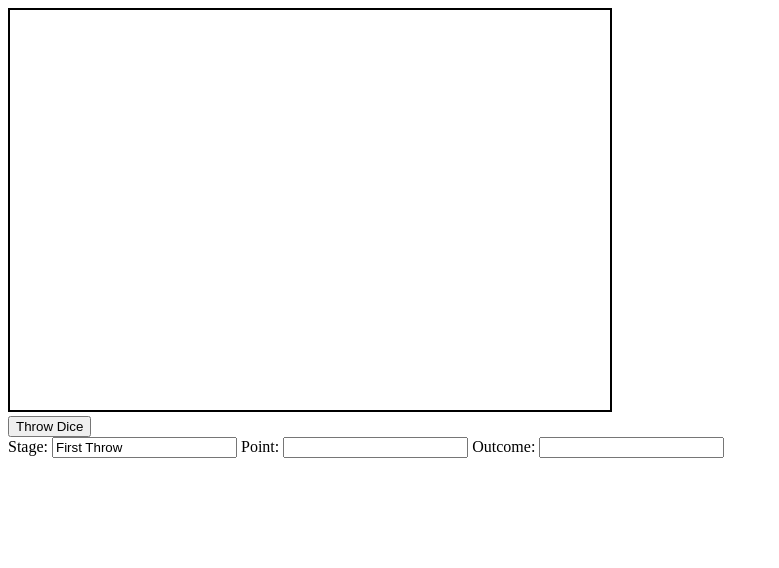
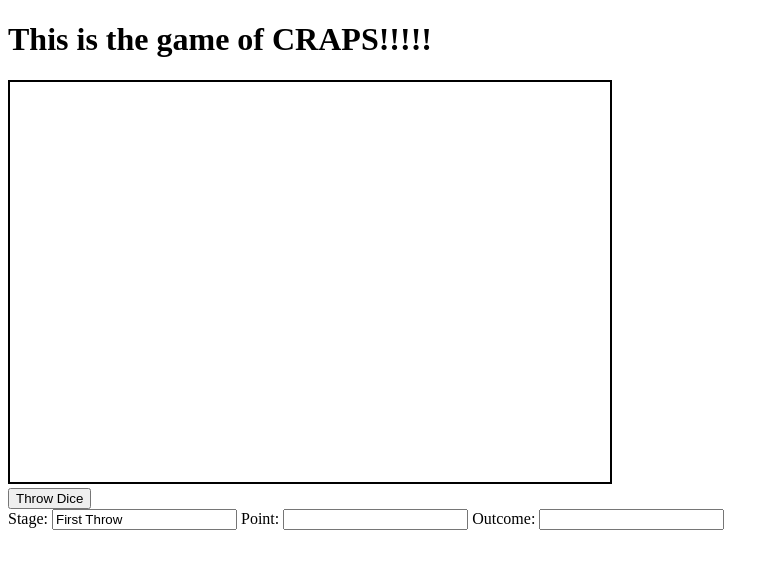
Before and after one commit to suraj-thadarai/Dice-Game, a plain HTML site: page index.html in a window 1280 px wide. Shown: the whole page, without its empty margins (0-779 px from the left). Drawn offline with Linux system fonts and the light colour scheme.

Commit message:
h1 heading added before canvas

```diff
--- a/index.html
+++ b/index.html
@@ -214,6 +214,7 @@
 </head>
 
 <body>
+    <h1>This is the game of CRAPS!!!!!</h1>
     <canvas id="canvas" width="600" height="400" style="border: 2px solid black">
 
     </canvas>
```
